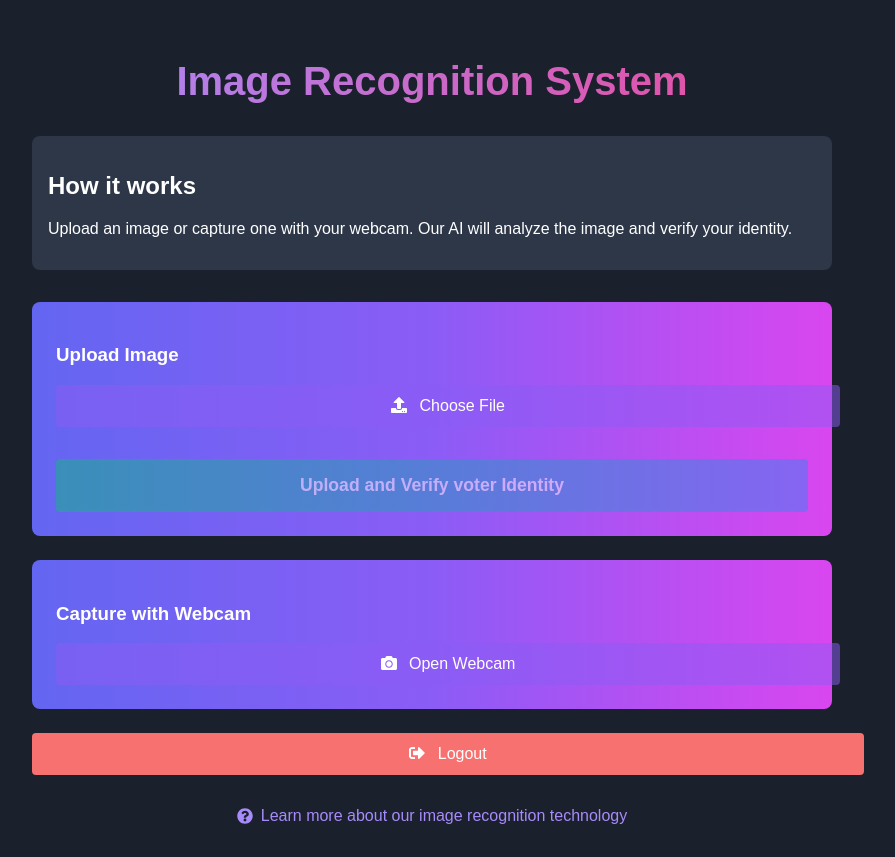
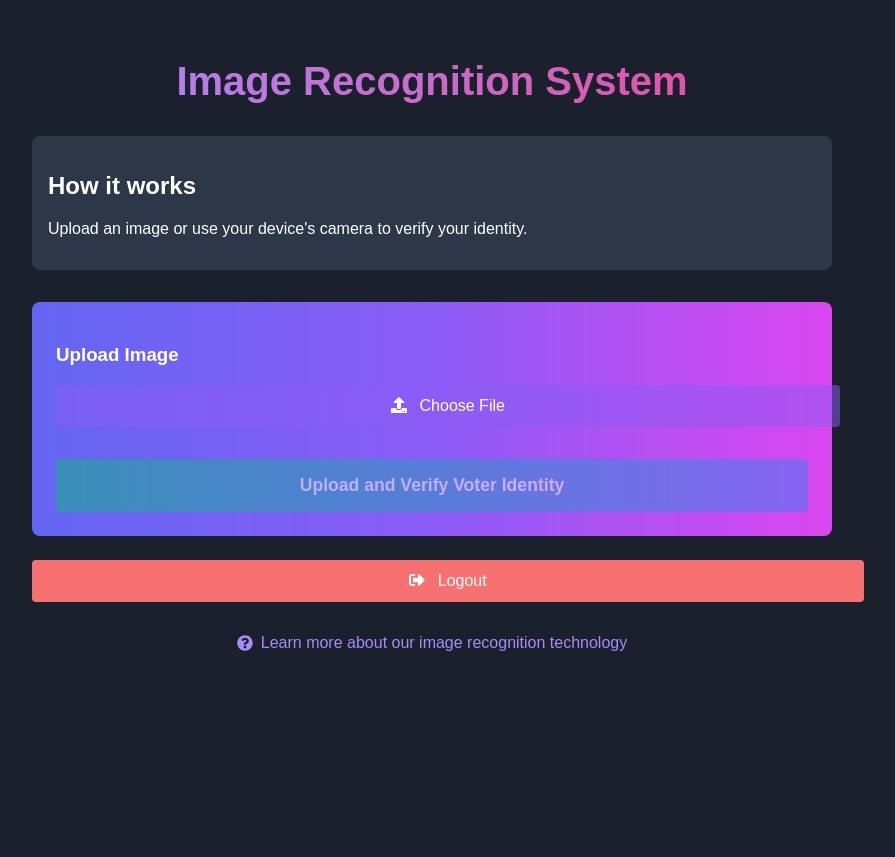
Before and after one commit to towet/biometric-facial-recognition-voting-system, a Flask app: page /capture in a window 1280 px wide. Shown: the whole page, without its empty margins (208-1103 px from the left). After the commit the page ends 651 px from the top, so only its background shows below. Run offline with Flask 3, Linux system fonts and the light colour scheme; the visitor is signed in with stand-in values (Sample User, id 1).

Commit message:
Update capture.html

```diff
--- a/templates/capture.html
+++ b/templates/capture.html
@@ -102,10 +102,13 @@
         .learn-more:hover {
             text-decoration: underline;
         }
-        #imagePreview {
+        #imagePreview, #video {
             max-width: 100%;
             margin-top: 1rem;
             border-radius: 0.5rem;
+        }
+        #video {
+            display: none;
         }
     </style>
 </head>
@@ -115,30 +118,29 @@
 
         <div class="info-box">
             <h2>How it works</h2>
-            <p>Upload an image or capture one with your webcam. Our AI will analyze the image and verify your identity.</p>
+            <p>Upload an image or use your device's camera to verify your identity.</p>
         </div>
 
         <div class="action-card">
             <h3>Upload Image</h3>
-            <form action="{{ url_for('upload_image') }}" method="POST" enctype="multipart/form-data">
+            <form id="uploadForm" action="{{ url_for('upload_image') }}" method="POST" enctype="multipart/form-data">
                 <input type="file" name="image" id="imageInput" accept="image/*" style="display: none;">
+                <input type="hidden" name="image_data" id="imageData">
                 <label for="imageInput" class="action-button">
                     <i class="fas fa-upload" style="margin-right: 0.5rem;"></i>
                     Choose File
                 </label>
                 <img id="imagePreview" style="display: none;">
+                <video id="video" autoplay playsinline></video>
+                <canvas id="canvas" style="display:none;"></canvas>
+                <button type="button" id="captureButton" class="action-button" style="display: none;">
+                    <i class="fas fa-camera" style="margin-right: 0.5rem;"></i>
+                    Capture Image
+                </button>
                 <button type="submit" class="submit-button" id="uploadButton" disabled>
-                    Upload and Verify voter Identity
+                    Upload and Verify Voter Identity
                 </button>
             </form>
-        </div>
-
-        <div class="action-card">
-            <h3>Capture with Webcam</h3>
-            <a href="{{ url_for('webcam') }}" class="action-button">
-                <i class="fas fa-camera" style="margin-right: 0.5rem;"></i>
-                Open Webcam
-            </a>
         </div>
 
         <a href="{{ url_for('logout') }}" class="action-button" style="background-color: #f87171;">
@@ -165,6 +167,24 @@
             const imageInput = document.getElementById('imageInput');
             const imagePreview = document.getElementById('imagePreview');
             const uploadButton = document.getElementById('uploadButton');
+            const video = document.getElementById('video');
+            const canvas = document.getElementById('canvas');
+            const captureButton = document.getElementById('captureButton');
+            const uploadForm = document.getElementById('uploadForm');
+            const imageData = document.getElementById('imageData');
+
+            // Check if the device has a camera
+            if ('mediaDevices' in navigator && 'getUserMedia' in navigator.mediaDevices) {
+                navigator.mediaDevices.getUserMedia({ video: { facingMode: 'user' } })
+                    .then((stream) => {
+                        video.srcObject = stream;
+                        video.style.display = 'block';
+                        captureButton.style.display = 'block';
+                    })
+                    .catch((err) => {
+                        console.error("Error accessing the camera:", err);
+                    });
+            }
 
             imageInput.addEventListener('change', (event) => {
                 const file = event.target.files[0];
@@ -173,12 +193,27 @@
                     reader.onload = (e) => {
                         imagePreview.src = e.target.result;
                         imagePreview.style.display = 'block';
+                        video.style.display = 'none';
+                        captureButton.style.display = 'none';
                         uploadButton.disabled = false;
                     };
                     reader.readAsDataURL(file);
                 }
             });
-        });
-    </script>
-</body>
-</html>
+
+            captureButton.addEventListener('click', () => {
+                canvas.width = video.videoWidth;
+                canvas.height = video.videoHeight;
+                canvas.getContext('2d').drawImage(video, 0, 0);
+                const imageDataUrl = canvas.toDataURL('image/jpeg');
+                imagePreview.src = imageDataUrl;
+                imagePreview.style.display = 'block';
+                video.style.display = 'none';
+                captureButton.style.display = 'none';
+                uploadButton.disabled = false;
+                imageData.value = imageDataUrl;
+            });
+
+            uploadForm.addEventListener('submit', (event) => {
+                if (imageData.value) {
+                    imageInput.
```
